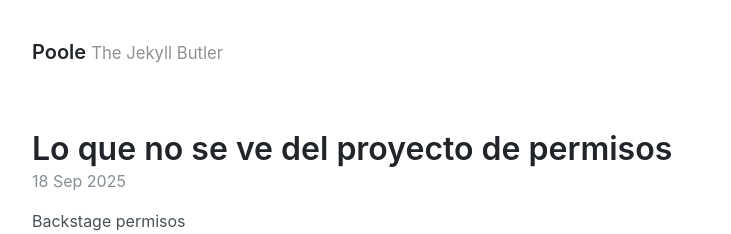
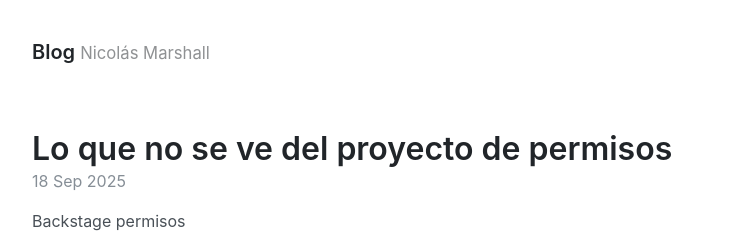
Before and after one commit to nicomarshallr/nicomarshallr.github.io, a Jekyll site: the page built from index.html, in a window 1280 px wide and 900 px high. Shown: the top 234 px of the window, without its empty margins (272-1003 px from the left). Built offline with Jekyll 4.4.1, drawn with Linux system fonts in a browser that asks for light colours; the list of posts is cut into pages by our own code.

Commit message:
edit blog

```diff
--- a/_config.yml
+++ b/_config.yml
@@ -1,7 +1,7 @@
 # Setup
-title: Poole
-tagline: The Jekyll Butler
-url: https://getpoole.com
+title: Blog
+tagline: Nicolás Marshall
+url: https://nicomarshallr.github.io/com
 paginate: 1
 baseurl: ""
 permalink: pretty
```
Also changed, not shown: 2 other files.
